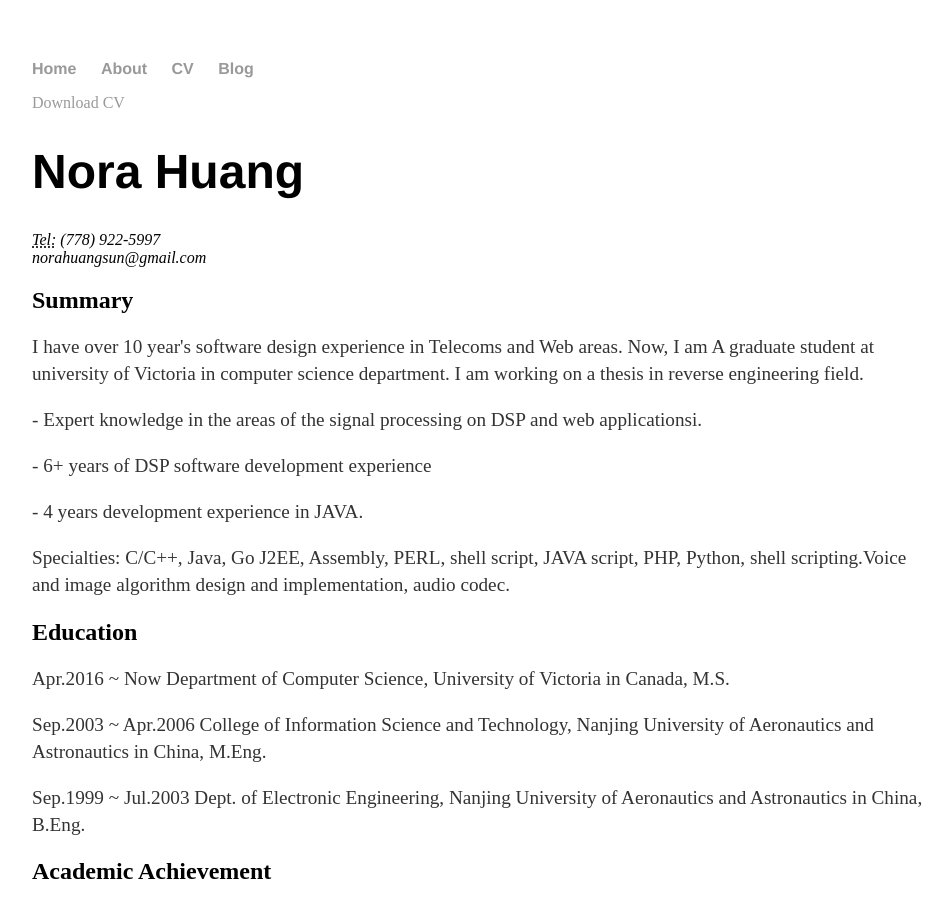
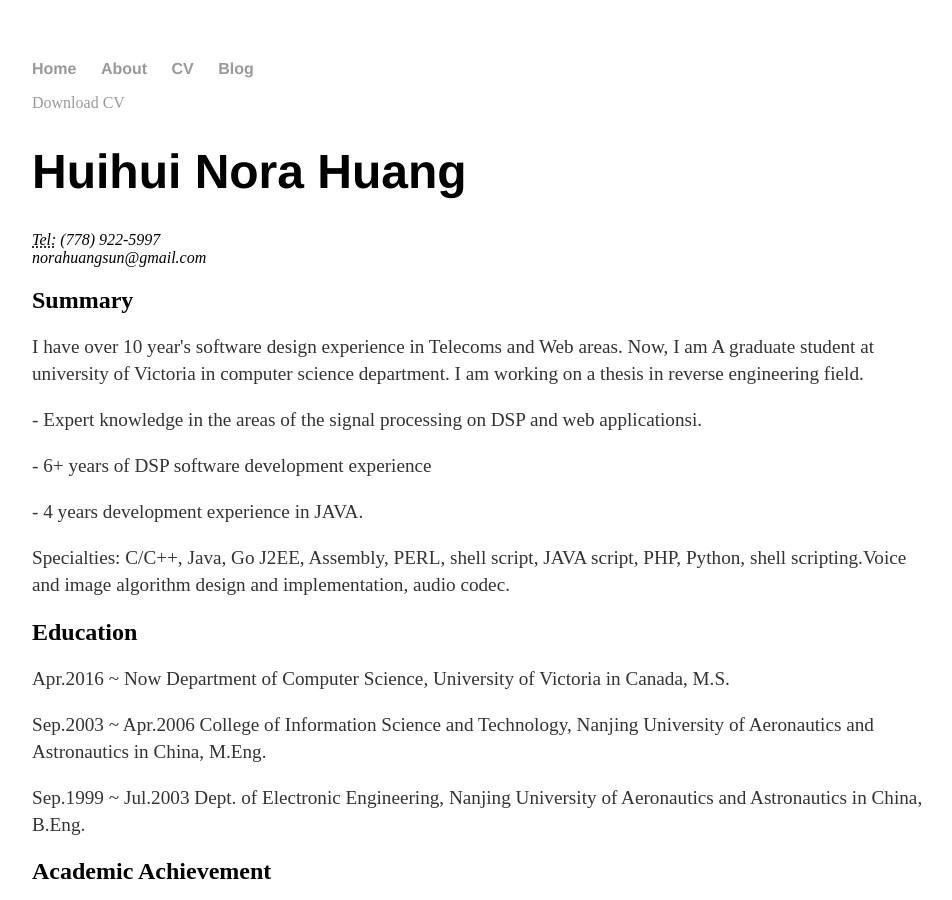
Before and after one commit to norahuang/MY-Websit-repo, a Jekyll site: the page built from cv/index.html, in a window 1280 px wide and 900 px high. Shown: the whole window, without its empty margins (160-1112 px from the left). Built offline with Jekyll 4.4.1, drawn with Linux system fonts in a browser that asks for light colours.

Commit message:
Update index.html

```diff
--- a/cv/index.html
+++ b/cv/index.html
@@ -7,7 +7,7 @@
 
 <div class="cv">
 	<a href="#" class="download" title="Download CV as PDF">Download CV</a>
-	<h1>Nora Huang</h1>
+	<h1>Huihui Nora Huang</h1>
 	<address>
 		<abbr title="phone">Tel:</abbr> (778) 922-5997<br> <span
 			class="obfuscate">norahuangsun@gmail.com</span>
```
